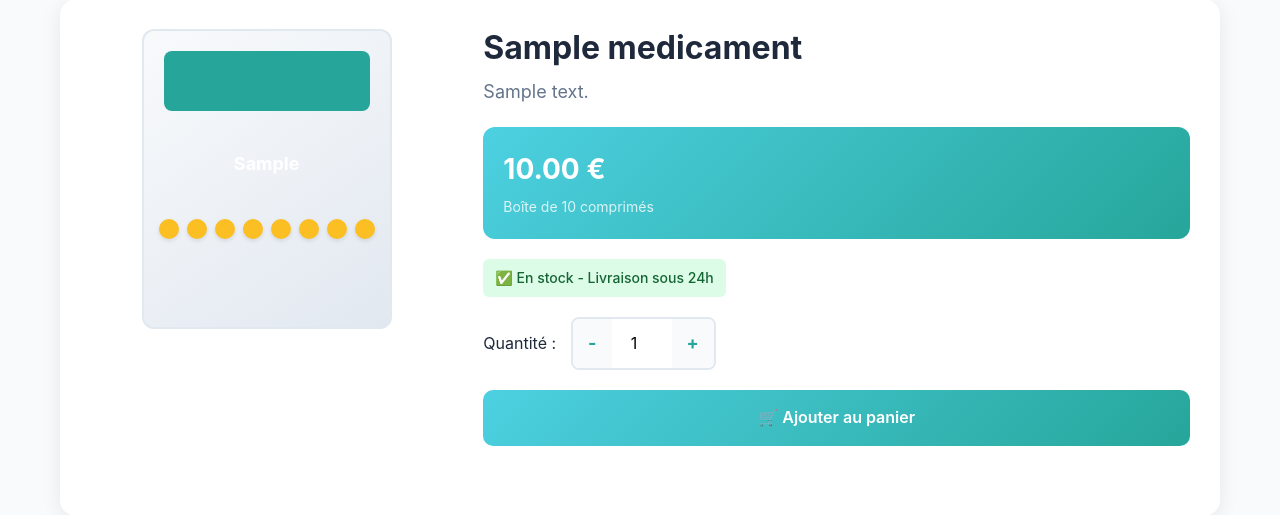
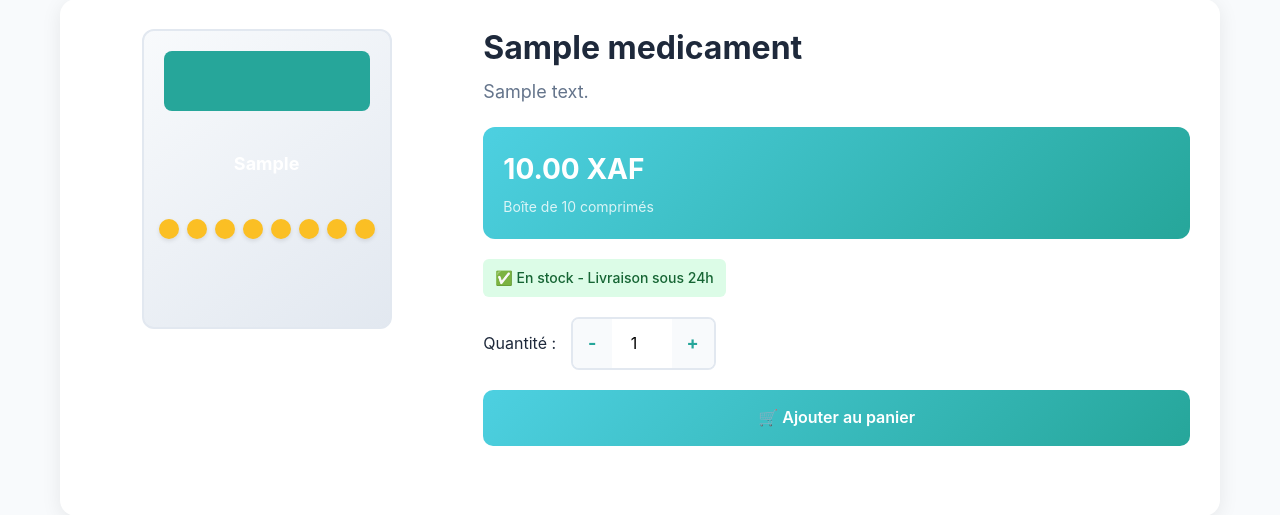
Before and after one commit to Manos2605/good_doctors, a Flask app: page /medicaments/1 in a window 1280 px wide. Shown: the part 223-738 px from the top of the page. Run offline with Flask 3, Linux system fonts and the light colour scheme; a user stored in the database is signed in; tables that the repository leaves empty hold one stand-in row (values such as "Sample post"); some libraries are stand-ins or nearby versions.

Commit message:
DErnières modification

```diff
--- a/app/templates/consultations/detail_medicament.html
+++ b/app/templates/consultations/detail_medicament.html
@@ -28,7 +28,7 @@
                 <p class="product-subtitle">{{ medicament.description }}</p>
 
                 <div class="price-section">
-                    <div class="price">{{ "%.2f"|format(medicament.prix) }} €</div>
+                    <div class="price">{{ "%.2f"|format(medicament.prix) }} XAF</div>
                     <div class="price-unit">Boîte de {{ medicament.stock }} comprimés</div>
                 </div>
 
```
